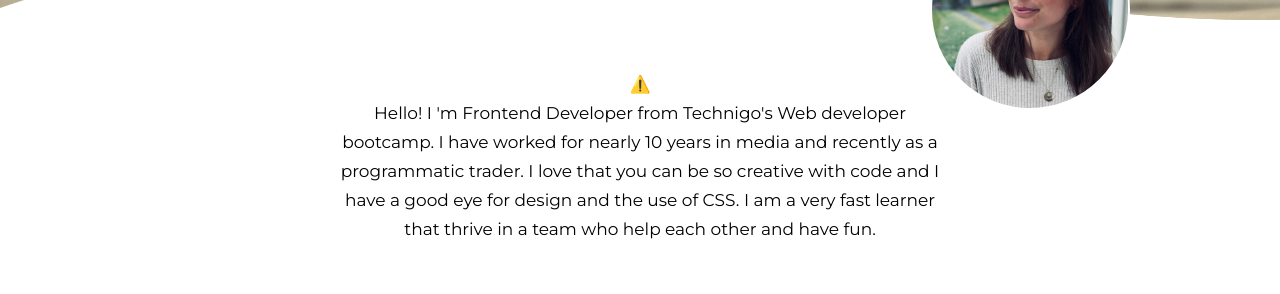
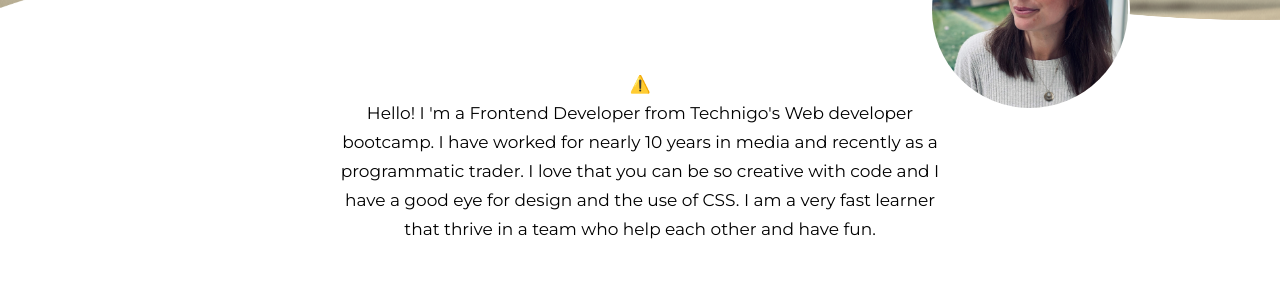
Before and after one commit to Technigo/project-react-portfolio, a React (Create React App) app: page / in a window 1280 px wide. Shown: the part 480-774 px from the top of the page. Built offline with nearby package versions, Linux system fonts and the light colour scheme; no server answers.

Commit message:
update intro

```diff
--- a/src/components/Intro/Intro.js
+++ b/src/components/Intro/Intro.js
@@ -16,7 +16,7 @@ const Intro = () => {
           autoplay
           speed={1}
         />
-        Hello! I <span>&apos;</span>m Frontend Developer from Technigo<span>&apos;</span>s Web
+        Hello! I <span>&apos;</span>m a Frontend Developer from Technigo<span>&apos;</span>s Web
         developer bootcamp. I have worked for nearly 10 years in media and recently as a
         programmatic trader. I love that you can be so creative with code and I have a good eye for
         design and the use of CSS. I am a very fast learner that thrive in a team who help each
```
